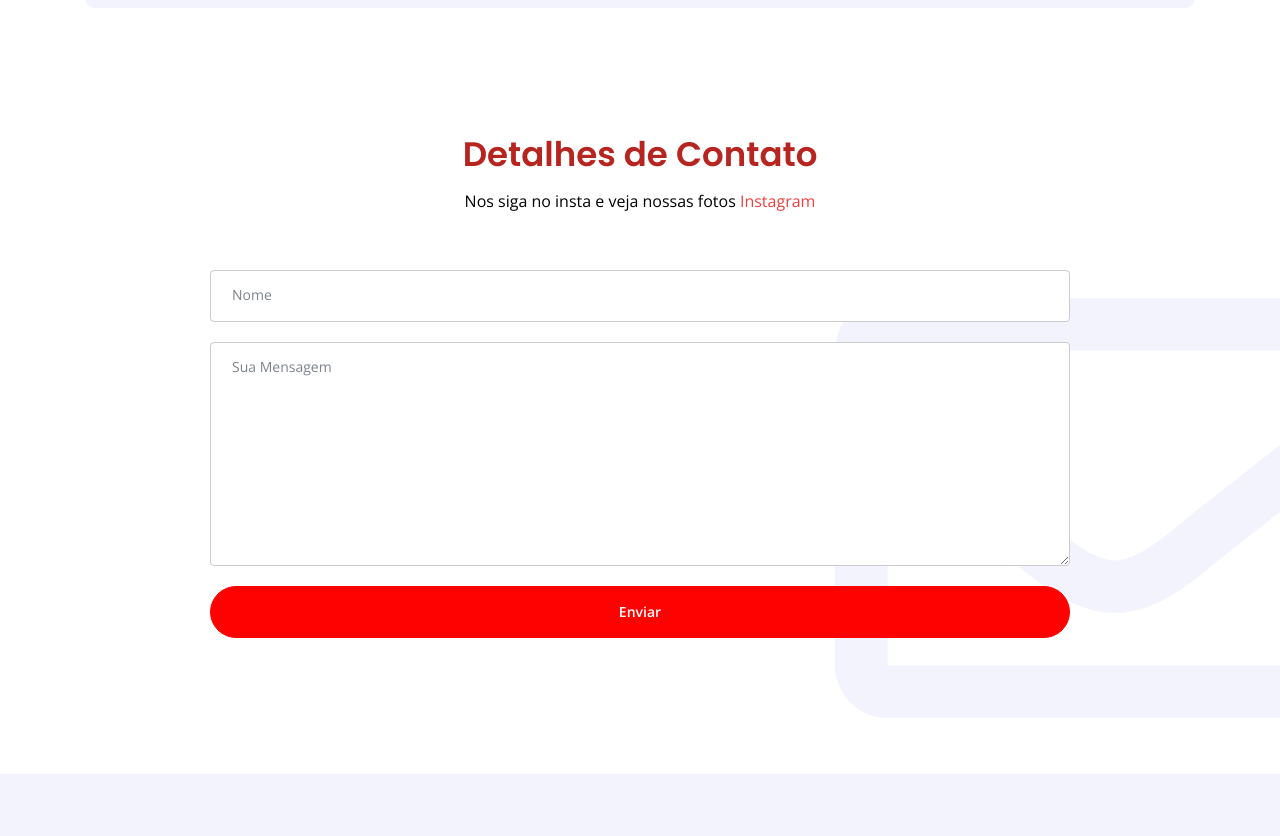
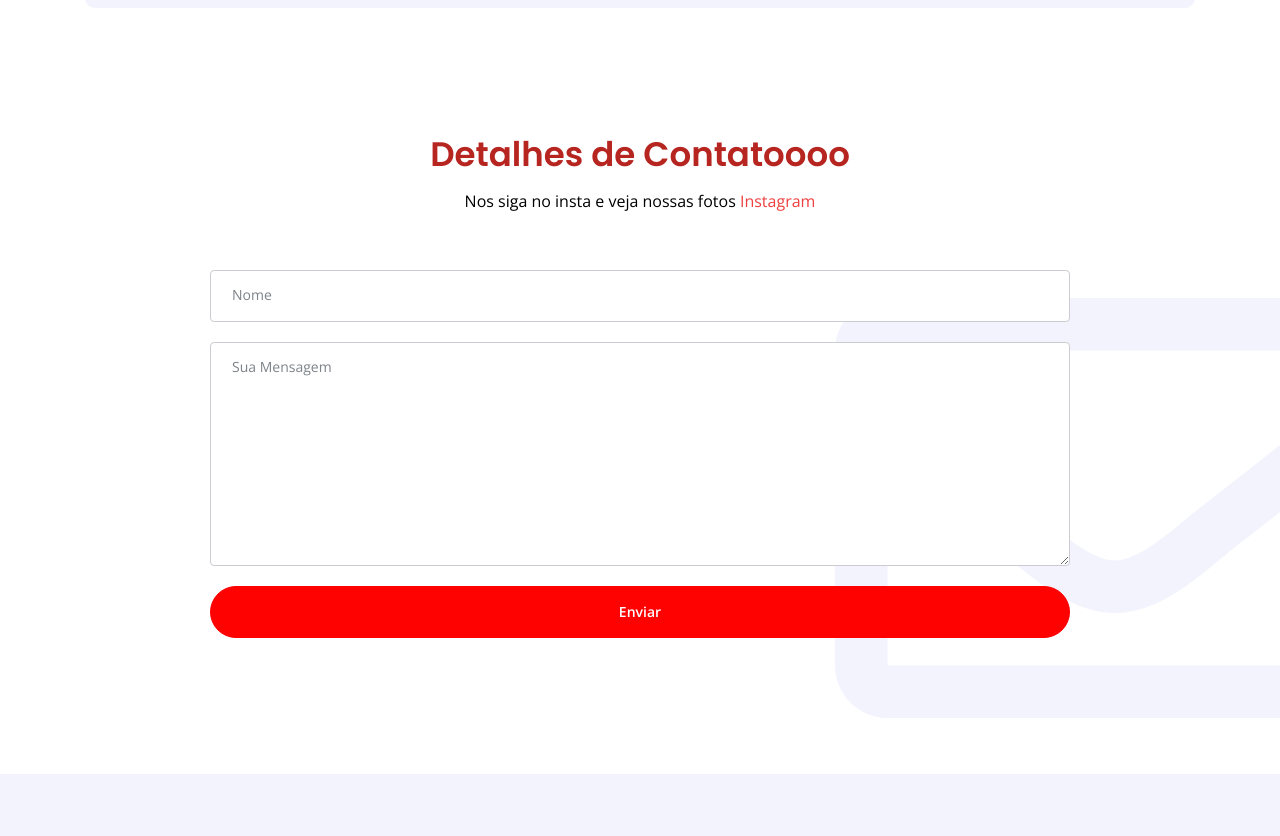
Before and after one commit to ebertoncello12/PollisRacing, a plain HTML site: page index.html in a window 1280 px wide. Shown: the part 4247-5083 px from the top of the page. Drawn offline with nearby package versions, Linux system fonts and the light colour scheme.

Commit message:
att config index

```diff
--- a/index.html
+++ b/index.html
@@ -326,7 +326,7 @@
         <div class="container">
             <div class="row">
                 <div class="col-lg-12">
-                    <h2 class="h2-heading">Detalhes de Contato</h2>
+                    <h2 class="h2-heading">Detalhes de Contatoooo</h2>
                     <p class="p-heading">Nos siga no insta e veja nossas fotos <a class="blue no-line" href="https://www.instagram.com/pollis.racing/">Instagram</a></p>
                 </div> <!-- end of col -->
             </div> <!-- end of row -->
```
